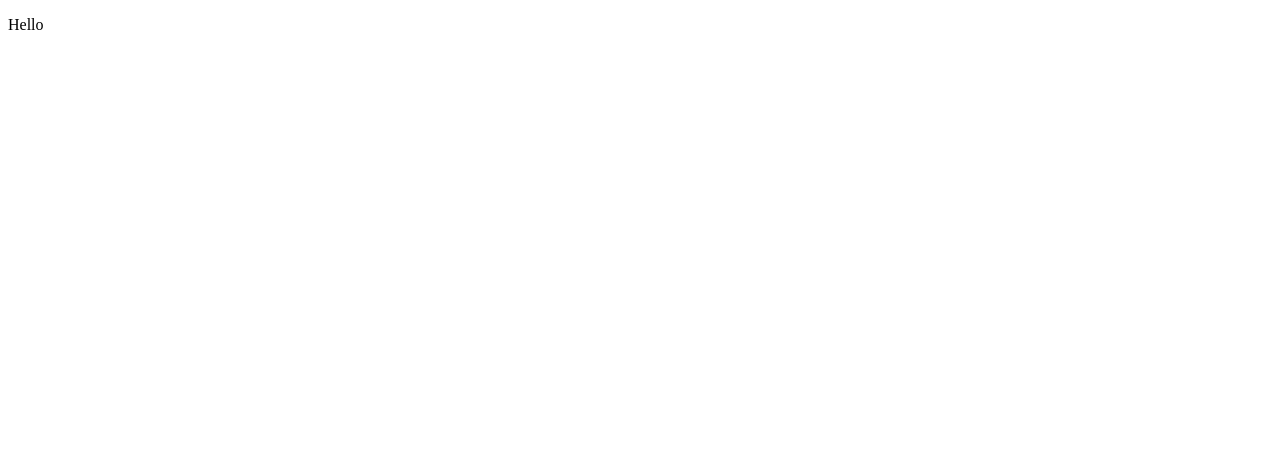
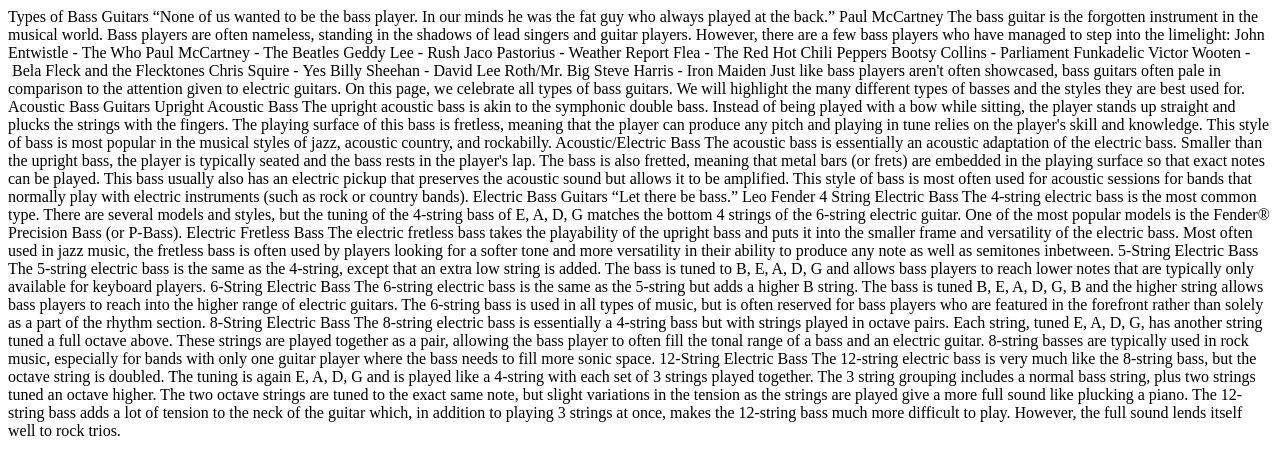
Before and after one commit to jcmusterman/IS_LT-7370-Project-1, a plain HTML site: page index.html in a window 1280 px wide. Drawn offline with Linux system fonts and the light colour scheme.

Commit message:
Update index.html

```diff
--- a/index.html
+++ b/index.html
@@ -1,7 +1,44 @@
 <!DOCTYPE html>
 <html>
   <body>
-  <p> Hello</p>
+  Types of Bass Guitars
+“None of us wanted to be the bass player. In our minds he was the fat guy who always played at the back.” Paul McCartney
+
+The bass guitar is the forgotten instrument in the musical world. Bass players are often nameless, standing in the shadows of lead singers and guitar players. However, there are a few bass players who have managed to step into the limelight:
+John Entwistle - The Who
+Paul McCartney - The Beatles
+Geddy Lee - Rush
+Jaco Pastorius - Weather Report
+Flea - The Red Hot Chili Peppers
+Bootsy Collins - Parliament Funkadelic
+Victor Wooten - Bela Fleck and the Flecktones
+Chris Squire - Yes
+Billy Sheehan - David Lee Roth/Mr. Big
+Steve Harris - Iron Maiden
+
+Just like bass players aren't often showcased, bass guitars often pale in comparison to the attention given to electric guitars. On this page, we celebrate all types of bass guitars. We will highlight the many different types of basses and the styles they are best used for.
+Acoustic Bass Guitars
+Upright Acoustic Bass
+The upright acoustic bass is akin to the symphonic double bass. Instead of being played with a bow while sitting, the player stands up straight and plucks the strings with the fingers. The playing surface of this bass is fretless, meaning that the player can produce any pitch and playing in tune relies on the player's skill and knowledge. This style of bass is most popular in the musical styles of jazz, acoustic country, and rockabilly.
+
+Acoustic/Electric Bass
+The acoustic bass is essentially an acoustic adaptation of the electric bass. Smaller than the upright bass, the player is typically seated and the bass rests in the player's lap. The bass is also fretted, meaning that metal bars (or frets) are embedded in the playing surface so that exact notes can be played. This bass usually also has an electric pickup that preserves the acoustic sound but allows it to be amplified. This style of bass is most often used for acoustic sessions for bands that normally play with electric instruments (such as rock or country bands).
+Electric Bass Guitars
+“Let there be bass.” Leo Fender
+
+4 String Electric Bass
+The 4-string electric bass is the most common type. There are several models and styles, but the tuning of the 4-string bass of E, A, D, G matches the bottom 4 strings of the 6-string electric guitar. One of the most popular models is the Fender® Precision Bass (or P-Bass).
+Electric Fretless Bass
+The electric fretless bass takes the playability of the upright bass and puts it into the smaller frame and versatility of the electric bass. Most often used in jazz music, the fretless bass is often used by players looking for a softer tone and more versatility in their ability to produce any note as well as semitones inbetween.
+5-String Electric Bass
+The 5-string electric bass is the same as the 4-string, except that an extra low string is added. The bass is tuned to B, E, A, D, G and allows bass players to reach lower notes that are typically only available for keyboard players.
+6-String Electric Bass
+The 6-string electric bass is the same as the 5-string but adds a higher B string. The bass is tuned B, E, A, D, G, B and the higher string allows bass players to reach into the higher range of electric guitars. The 6-string bass is used in all types of music, but is often reserved for bass players who are featured in the forefront rather than solely as a part of the rhythm section.
+8-String Electric Bass
+The 8-string electric bass is essentially a 4-string bass but with strings played in octave pairs. Each string, tuned E, A, D, G, has another string tuned a full octave above. These strings are played together as a pair, allowing the bass player to often fill the tonal range of a bass and an electric guitar. 8-string basses are typically used in rock music, especially for bands with only one guitar player where the bass needs to fill more sonic space.
+12-String Electric Bass
+The 12-string electric bass is very much like the 8-string bass, but the octave string is doubled. The tuning is again E, A, D, G and is played like a 4-string with each set of 3 strings played together. The 3 string grouping includes a normal bass string, plus two strings tuned an octave higher. The two octave strings are tuned to the exact same note, but slight variations in the tension as the strings are played give a more full sound like plucking a piano. The 12-string bass adds a lot of tension to the neck of the guitar which, in addition to playing 3 strings at once, makes the 12-string bass much more difficult to play. However, the full sound lends itself well to rock trios.
+
 
 
 
```
